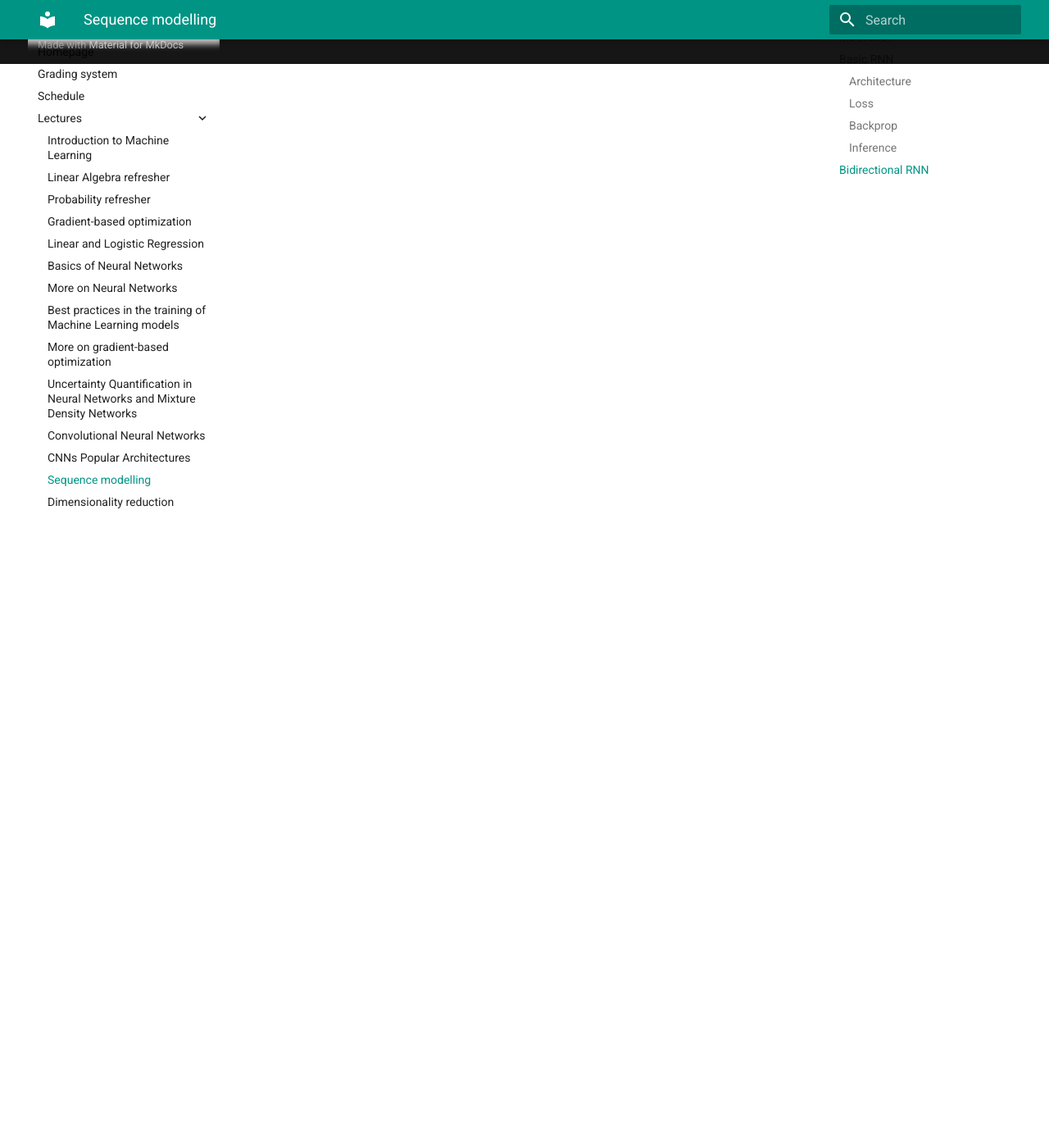
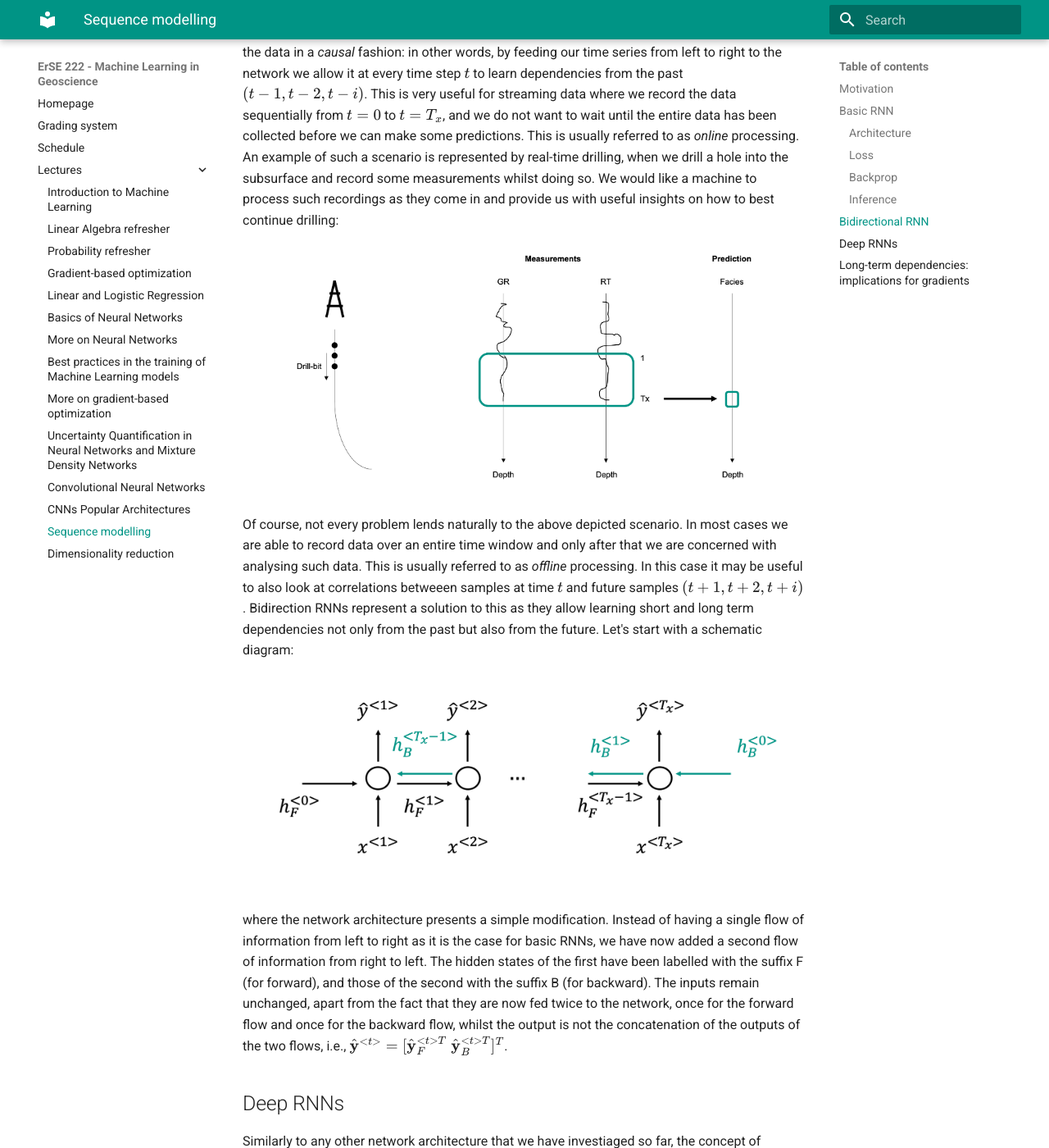
Before and after one commit to DIG-Kaust/MLgeoscience, an MkDocs documentation site: the page built from docs/lectures/12_seqmod.md, in a window 1280 px wide and 1400 px high, scrolled down 10360 px. Shown: the whole window at 82% size. Built offline with MkDocs 1.6.1 and Material for MkDocs 9.7.7, drawn with Linux system fonts in a browser that asks for light colours; some of the changed text lies outside the part shown.

Commit message:
More on RNNs

```diff
--- a/docs/lectures/12_seqmod.md
+++ b/docs/lectures/12_seqmod.md
@@ -134,7 +134,7 @@ $$
 \mathbf{a}^{<t>} &= \mathbf{W}_h \mathbf{h}^{<t-1>} + \mathbf{W}_x \mathbf{x}^{<t>} + \mathbf{b}_a = \mathbf{W} [\mathbf{h}^{<t-1>}, \mathbf{x}^{<t>}]^T + \mathbf{b}_a  \\
 \mathbf{h}^{<t>} &= \sigma(\mathbf{a}^{<t>} )  \\
 \mathbf{o}^{<t>} &= \mathbf{W}_y \mathbf{h}^{<t>} + \mathbf{b}_y \\
-\hat{\mathbf{y}}^{<t>} &= \sigma' (\mathbf{o}^{<t>})  \\
+\hat{\mathbf{y}}^{<t>} &= \sigma' (\mathbf{o}^{<t>})
 \end{aligned}
 $$
 
@@ -314,3 +314,63 @@ feed them concurrently to the next step (or the next N steps) and evaluate which
 to step $t-1$ and choose that value(s). This procedure, usually referred as *Beam Search*, is however beyond the scope of this lecture.
 
 ## Bidirectional RNN
+
+Up until now, we have tried to construct NNs that can learn from short and long term patterns in the data in a *causal* fashion: in other
+words, by feeding our time series from left to right to the network we allow it at every time step $t$ to learn dependencies from
+the past $(t-1,t-2,t-i)$. This is very useful for streaming data where we record the data sequentially from $t=0$ to $t=T_x$, and we do not
+want to wait until the entire data has been collected before we can make some predictions. This is usually referred to as *online* processing.
+An example of such a scenario is represented by real-time drilling, when we drill a hole into the subsurface and record some measurements whilst doing so. We would like a machine to process
+such recordings as they come in and provide us with useful insights on how to best continue drilling:
+
+![DRILLBIT](figs/drillbit.png)
+
+Of course, not every problem lends naturally to the above depicted scenario. In most cases we are able to record data over an entire time window
+and only after that we are concerned with analysing such data. This is usually referred to as *offline* processing. In this case it may be useful
+to also look at correlations betweeen samples at time $t$ and future samples $(t+1,t+2,t+i)$. Bidirection RNNs represent a solution to this as they
+allow learning short and long term dependencies not only from the past but also from the future. Let's start with a schematic diagram:
+
+![BRNN](figs/brnn.png)
+
+where the network architecture presents a simple modification. Instead of having a single flow of information from left to right as it is the
+case for basic RNNs, we have now added a second flow of information from right to left. The hidden states of the first have been labelled with
+the suffix F (for forward), and those of the second with the suffix B (for backward). The inputs remain unchanged, apart from the fact that they
+are now fed twice to the network, once for the forward flow and once for the backward flow, whilst the output is not the concatenation of the
+outputs of the two flows, i.e., $\hat{\mathbf{y}}^{<t>} = [\hat{\mathbf{y}}_F^{<t>T} \; \hat{\mathbf{y}}_B^{<t>T}]^T$.
+
+## Deep RNNs
+
+Similarly to any other network architecture that we have investiaged so far, the concept of shallow and deep network also applies to RNNs. Shallow
+RNNs are recurrent networks that have a single hidden layer connecting the inputs to the outputs. On the other than, deep RNNs are composed of more hidden
+layers. This is simply achieved as follows:
+
+- **First layer** input: $\mathbf{x}^{<t>}$, hidden and output: $\mathbf{h}_0^{<t>}$,
+- **Second layer** input: $\mathbf{h}_0^{<t>}$, hidden and output: $\mathbf{h}_1^{<t>}$,
+- **Last layer** input: $\mathbf{h}_{N-1}^{<t>}$, hidden:$\mathbf{h}_N^{<t>}$, output: $\hat{\mathbf{y}}^{<t>}$.
+
+that we can visually represent as:
+
+![DEEPRNN](figs/deeprnn.png)
+
+Mathematically, a deep RNN can be simply expressed as follows.
+
+- For $i=0,1,N-1$ (with $\mathbf{h}_{-1}=\mathbf{x}$)
+
+    $$
+    \begin{aligned}
+    \mathbf{a}_i^{<t>} &= \mathbf{W}_{h_i} \mathbf{h}_i^{<t-1>} + \mathbf{W}_{x_i} \mathbf{h}_{i-1}^{<t>} + \mathbf{b}_{a_i} \\
+    \mathbf{h}_i^{<t>} &= \sigma(\mathbf{a}_i^{<t>} )  \\
+    \end{aligned}
+    $$
+
+- For $i=N$
+
+    $$
+    \begin{aligned}
+    \mathbf{a}_N^{<t>} &= \mathbf{W}_{h_N} \mathbf{h}_N^{<t-1>} + \mathbf{W}_{x_N} \mathbf{h}_{N-1}^{<t>} + \mathbf{b}_{a_N} \\
+    \mathbf{h}_N^{<t>} &= \sigma(\mathbf{a}_N^{<t>} )  \\
+    \mathbf{o}^{<t>} &= \mathbf{W}_y \mathbf{h}_N^{<t>} + \mathbf{b}_y \\
+    \hat{\mathbf{y}}^{<t>} &= \sigma' (\mathbf{o}^{<t>})  \\
+    \end{aligned}
+    $$
+
+## Long-term dependencies: implications for gradients
```
Also changed, not shown: docs/lectures/figs/brnn.png (added), docs/lectures/figs/deeprnn.png (added), docs/lectures/figs/drillbit.png (added).
